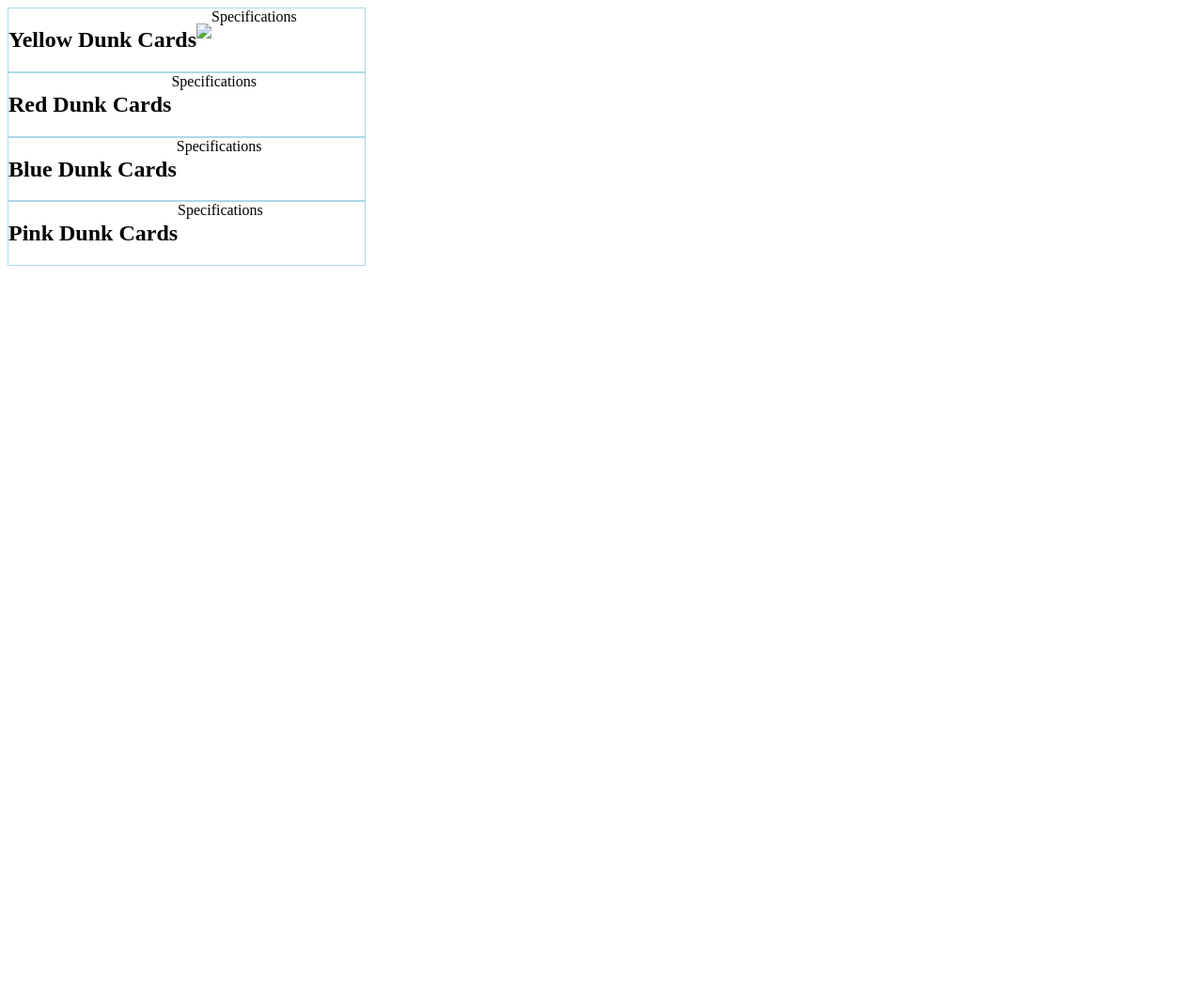
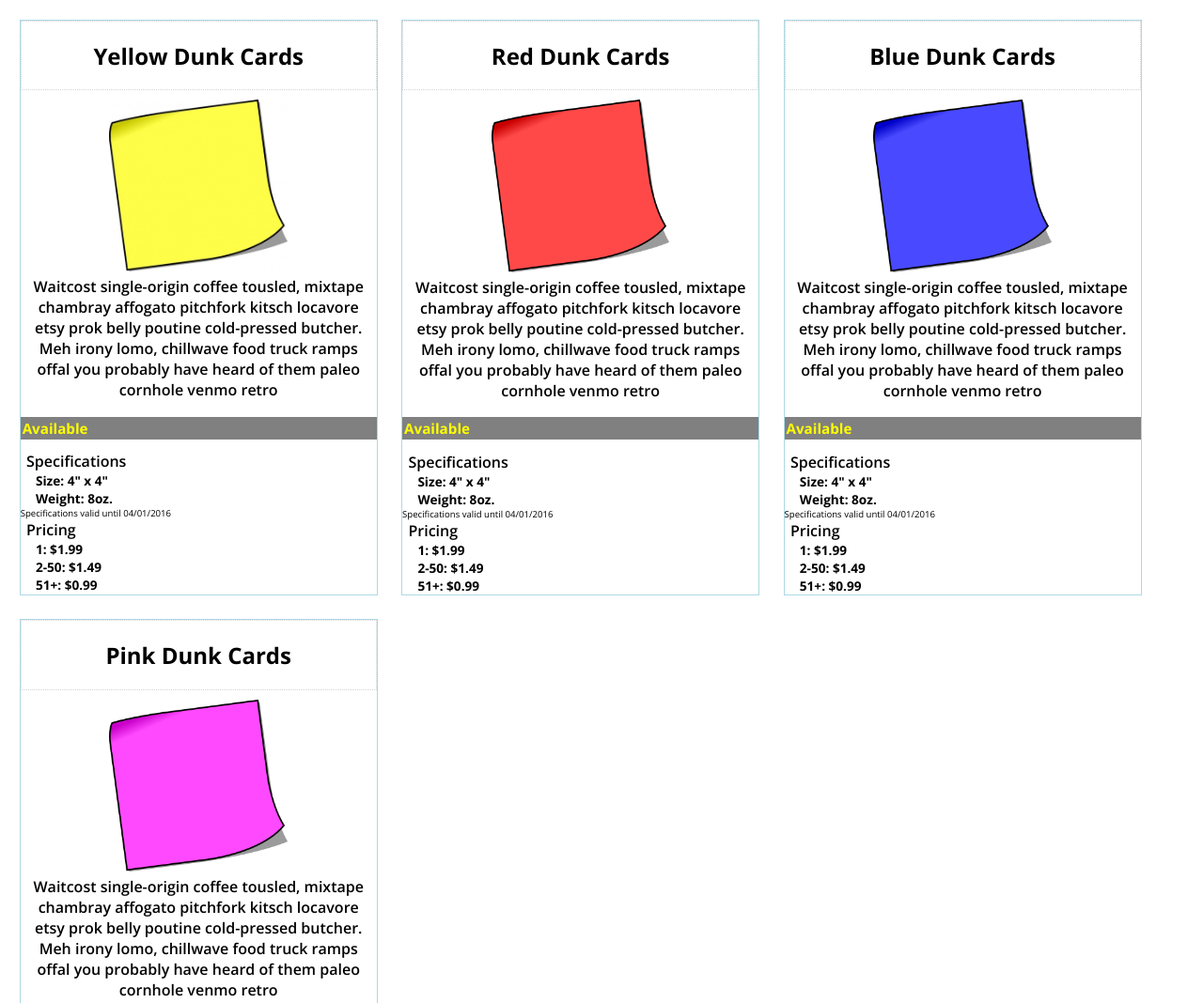
Before and after one commit to jaredshane/the-static-web-html-css, a plain HTML site: page index.html in a window 1280 px wide. Shown: the top 1068 px of the page at 94% size. Before the commit the page ends 800 px from the top, so only its background shows below. Drawn offline with nearby package versions, Linux system fonts and the light colour scheme.

Commit message:
completed styles and added custom fonts

```diff
--- a/css/style.css
+++ b/css/style.css
@@ -1,6 +1,61 @@
-.card {
-	display: flex;
+ .container {
+ 	display: flex;
+ 	flex-wrap: wrap;
+ 	font-family: 'Open Sans', sans-serif;
+ }
+
+ .card {
 	width: 30%;
 	border: 1px solid lightblue;
-	justify-content: flex-start;
+	margin: 1%;
+
 }
+
+.card header, section {
+	display: flex;
+	flex-direction: column;
+}
+
+.section1 {
+	display: flex;
+	align-self: flex-end;
+}
+
+.status {
+	background-color: grey;
+	color: yellow;
+	font-size: .95em;
+	padding: 2px;
+}
+
+.title {
+	border: 1px dotted lightgrey;
+	text-align: center;
+}
+
+p {
+	text-align: center;
+	margin: .3em;
+	font-weight: 600;
+}
+
+img {
+	width: 50%	;
+	padding-left: 25%;
+	padding-top: 10px;
+}
+
+.specs, .price {
+	margin-left: .4em;
+	font-weight: 600;
+}
+
+.specDetail, .money {
+	font-weight: bolder;
+	font-size: .85em;
+	margin-left: 1.2em;
+}
+
+footer {
+	font-size: .6em;
+}
--- a/index.html
+++ b/index.html
@@ -1,38 +1,83 @@
 <head>
+	<link href="https://fonts.googleapis.com/css?family=Open+Sans:400,600,700" rel="stylesheet">
 	<link rel="stylesheet" href="css/style.css">
 </head>
 
+<div class="container">
+
 	<article class="card">
 
-	<header>
+		<header class="title">
 			<h2>Yellow Dunk Cards</h2>
 		</header>
 
 		<section>
 
-		<p><img src="#"> </p><!--Image goes here -->
+			<img src="images/yellow-post-it.jpeg"><!--Image goes here -->
 
-		<p></p><!--Product description -->
+			<p>Waitcost single-origin coffee tousled, mixtape chambray affogato pitchfork kitsch locavore etsy prok belly poutine cold-pressed butcher. Meh irony lomo, chillwave food truck ramps offal you probably have heard of them paleo cornhole venmo retro</h3><!--Product description -->
 
-		<p></p><!--Product availability -->
+			<h2 class="status">Available</h2><!--Product availability -->
 
 		</section>
 
 		<section>
-		<header>Specifications</header>
+			<header class="specs">Specifications</header>
 
-		<!--Size -->
+			<span class="specDetail">Size: 4" x 4"</span>
 
-		<!--Weight -->
+			<span class="specDetail">Weight: 8oz.</span>
 
 			<footer>
-			<!--when product specs become invalid-->
+				Specifications valid until 04/01/2016
 			</footer>
 		</section>
 
 		<section>
-		<header></header>
-		<!--information about the price for different quantities.-->
+			<header class="price">Pricing</header>
+				<span class="money">1: $1.99</span>
+				<span class="money">2-50: $1.49</span>
+				<span class="money">51+: $0.99</span>
+
+		</section>
+
+
+	</article>
+
+
+	<article class="card">
+
+		<header class="title">
+			<h2>Red Dunk Cards</h2>
+		</header>
+
+		<section>
+
+			<img src="images/red-post-it.png">
+
+			<p>Waitcost single-origin coffee tousled, mixtape chambray affogato pitchfork kitsch locavore etsy prok belly poutine cold-pressed butcher. Meh irony lomo, chillwave food truck ramps offal you probably have heard of them paleo cornhole venmo retro</h3><!--Product description -->
+
+			<h2 class="status">Available</h2><!--Product availability -->
+
+		</section>
+
+		<section>
+			<header class="specs">Specifications</header>
+
+			<span class="specDetail">Size: 4" x 4"</span>
+
+			<span class="specDetail">Weight: 8oz.</span>
+
+			<footer>
+				Specifications valid until 04/01/2016
+			</footer>
+		</section>
+
+		<section>
+			<header class="price">Pricing</header>
+				<span class="money">1: $1.99</span>
+				<span class="money">2-50: $1.49</span>
+				<span class="money">51+: $0.99</span>
 		</section>
 
 
@@ -40,105 +85,78 @@
 
 	<article class="card">
 
-	<header>
-		<h2>Red Dunk Cards</h2>
+		<header  class="title">
+			<h2>Blue Dunk Cards</h2>
 		</header>
 
 		<section>
-		<!--Image goes here -->
+			<img src="images/blue-post-it.png">
 
-		<!--Product description -->
+			<p>Waitcost single-origin coffee tousled, mixtape chambray affogato pitchfork kitsch locavore etsy prok belly poutine cold-pressed butcher. Meh irony lomo, chillwave food truck ramps offal you probably have heard of them paleo cornhole venmo retro</h3><!--Product description -->
 
-		<!--Product availability -->
+			<h2 class="status">Available</h2><!--Product availability -->
+
 
 		</section>
 
 		<section>
-		<header>Specifications</header>
+			<header class="specs">Specifications</header>
 
-		<!--Size -->
+			<span class="specDetail">Size: 4" x 4"</span>
 
-		<!--Weight -->
+			<span class="specDetail">Weight: 8oz.</span>
 
 			<footer>
-			<!--when product specs become invalid-->
+				Specifications valid until 04/01/2016
 			</footer>
 		</section>
 
 		<section>
-		<header></header>
-		<!--information about the price for different quantities.-->
+			<header class="price">Pricing</header>
+				<span class="money">1: $1.99</span>
+				<span class="money">2-50: $1.49</span>
+				<span class="money">51+: $0.99</span>
 			</section>
 
 
 	</article>
 
+
 	<article class="card">
 
-	<header>
-		<h2>Blue Dunk Cards</h2>
+		<header class="title">
+			<h2>Pink Dunk Cards</h2>
 		</header>
+		<section>
 
-	<section>
-		<!--Image goes here -->
+			<img src="images/pink-post-it.png">
 
-		<!--Product description -->
+			<p>Waitcost single-origin coffee tousled, mixtape chambray affogato pitchfork kitsch locavore etsy prok belly poutine cold-pressed butcher. Meh irony lomo, chillwave food truck ramps offal you probably have heard of them paleo cornhole venmo retro</h3><!--Product description -->
 
-		<!--Product availability -->
+			<h2 class="status">Available</h2><!--Product availability -->
+
 
 		</section>
 
-	<section>
-		<header>Specifications</header>
+		<section class="section1">
+			<header class="specs"'>Specifications</header>
 
-		<!--Size -->
+			<span class="specDetail">Size: 4" x 4"</span>
 
-		<!--Weight -->
+			<span class="specDetail">Weight: 8oz.</span>
 
 			<footer>
-			<!--when product specs become invalid-->
+				Specifications valid until 04/01/2016
 			</footer>
 		</section>
 
-	<section>
-		<header></header>
-		<!--information about the price for different quantities.-->
+		<section class="section2">
+			<header class="price">Pricing</header>
+				<span class="money">1: $1.99</span>
+				<span class="money">2-50: $1.49</span>
+				<span class="money">51+: $0.99</span>
 		</section>
 
 
 	</article>
-
-<article class="card">
-
-	<header>
-		<h2>Pink Dunk Cards</h2>
-	</header>
-
-	<section>
-		<!--Image goes here -->
-
-		<!--Product description -->
-
-		<!--Product availability -->
-
-	</section>
-
-	<section>
-		<header>Specifications</header>
-
-		<!--Size -->
-
-		<!--Weight -->
-
-		<footer>
-			<!--when product specs become invalid-->
-		</footer>
-	</section>
-
-	<section>
-		<header></header>
-		<!--information about the price for different quantities.-->
-	</section>
-
-
-</article>
+</div>
```
Also changed, not shown: images/blue-post-it.png (added), images/pink-post-it.png (added), images/red-post-it.png (added), images/yellow-post-it.jpeg (added). Lines whose indentation alone changed are shown as unchanged.
